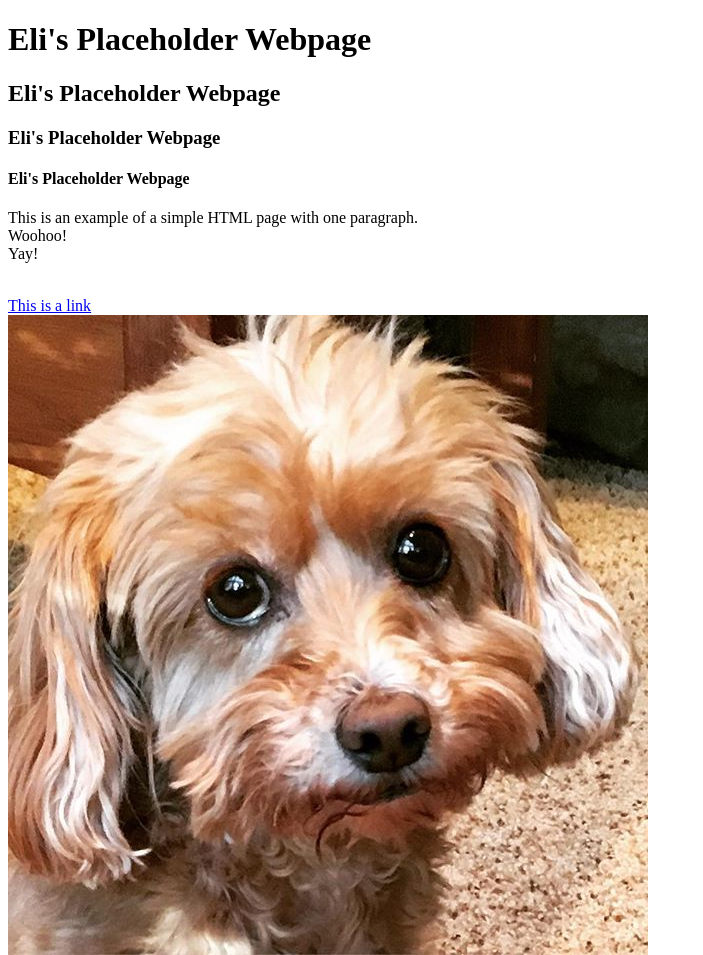
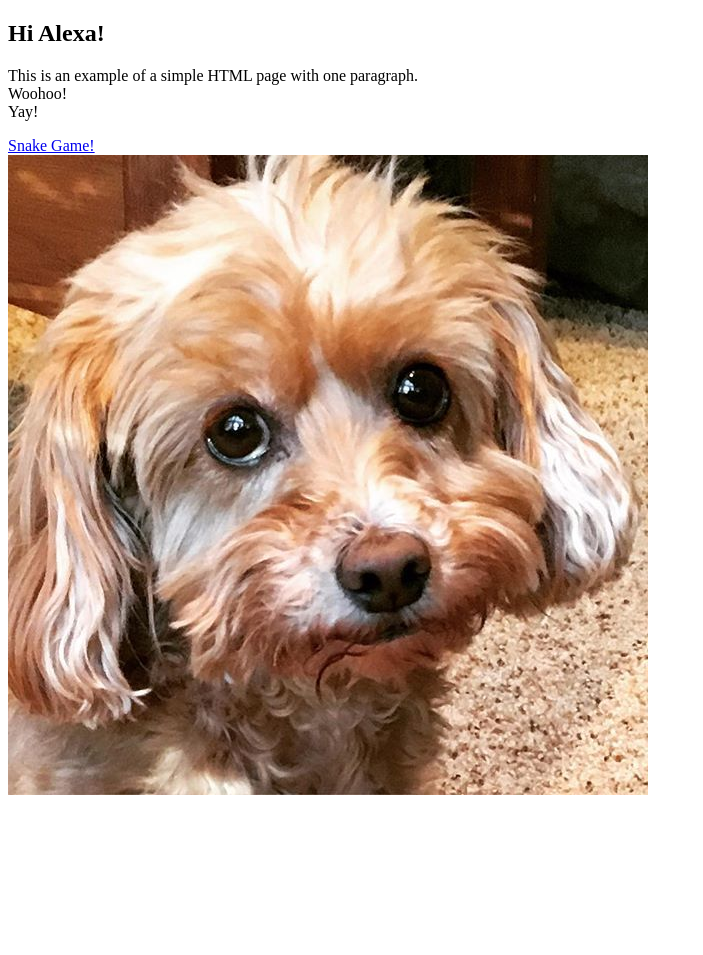
Before and after one commit to ejlaing/ejlaing.github.io, a plain HTML site: page index.html in a window 1280 px wide. Shown: the whole page, without its empty margins (0-703 px from the left). After the commit the page ends 807 px from the top, so only its background shows below. Drawn offline with Linux system fonts and the light colour scheme.

Commit message:
Update index.html

```diff
--- a/index.html
+++ b/index.html
@@ -4,10 +4,7 @@
         <title>Eli's Webpage</title>
     </head>
     <body>
-        <h1>Eli's Placeholder Webpage</h1>
-        <h2>Eli's Placeholder Webpage</h2>
-        <h3>Eli's Placeholder Webpage</h3>
-        <h4>Eli's Placeholder Webpage</h4>
+        <h2>Hi Alexa!</h2>
         <p>
             This is an example of a simple HTML page with one paragraph.
             <br>
@@ -15,8 +12,7 @@
             <br>
             Yay!
         </p>
-        <br>
-        <a href="https://g.co/kgs/YqnPDn">This is a link</a>
+        <a href="https://g.co/kgs/YqnPDn">Snake Game!</a>
         <br>
         <img src="dog.jpg" alt="Image not found" width="640" height="640">
     </body>
```
